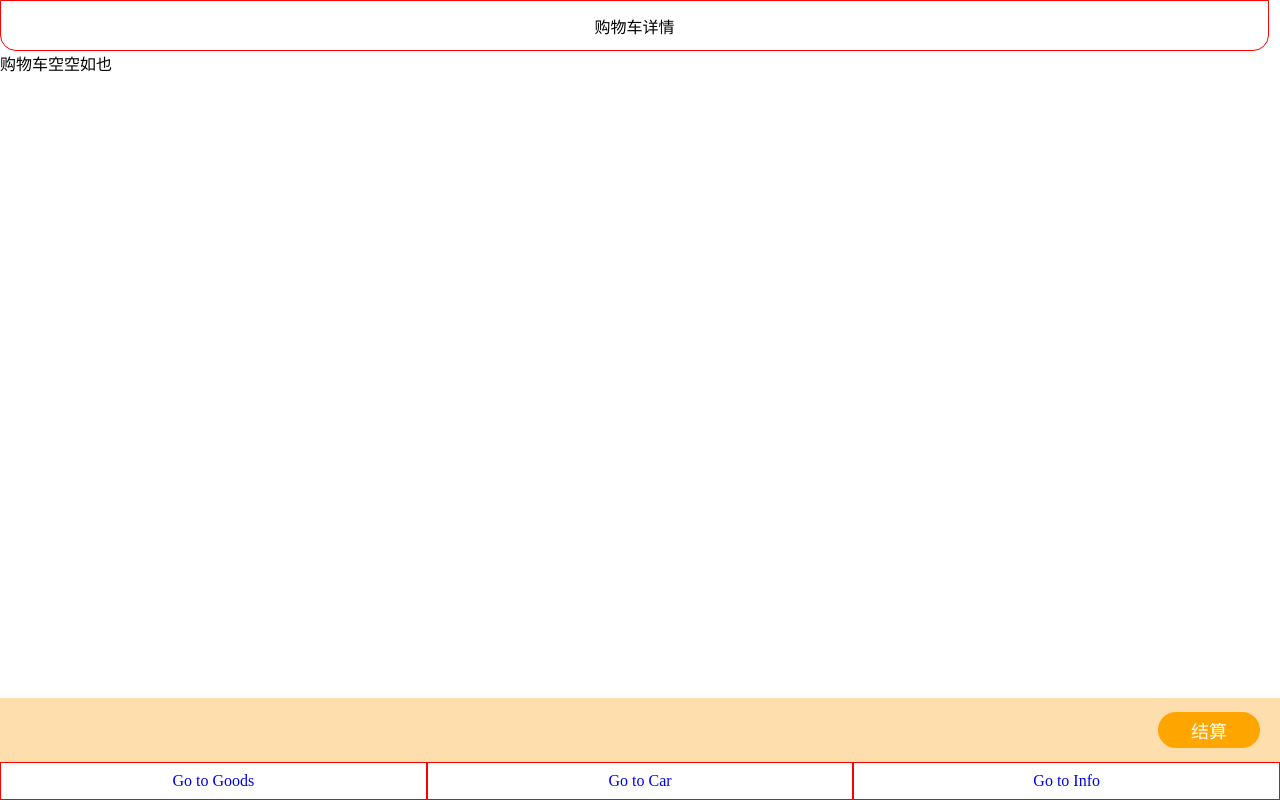
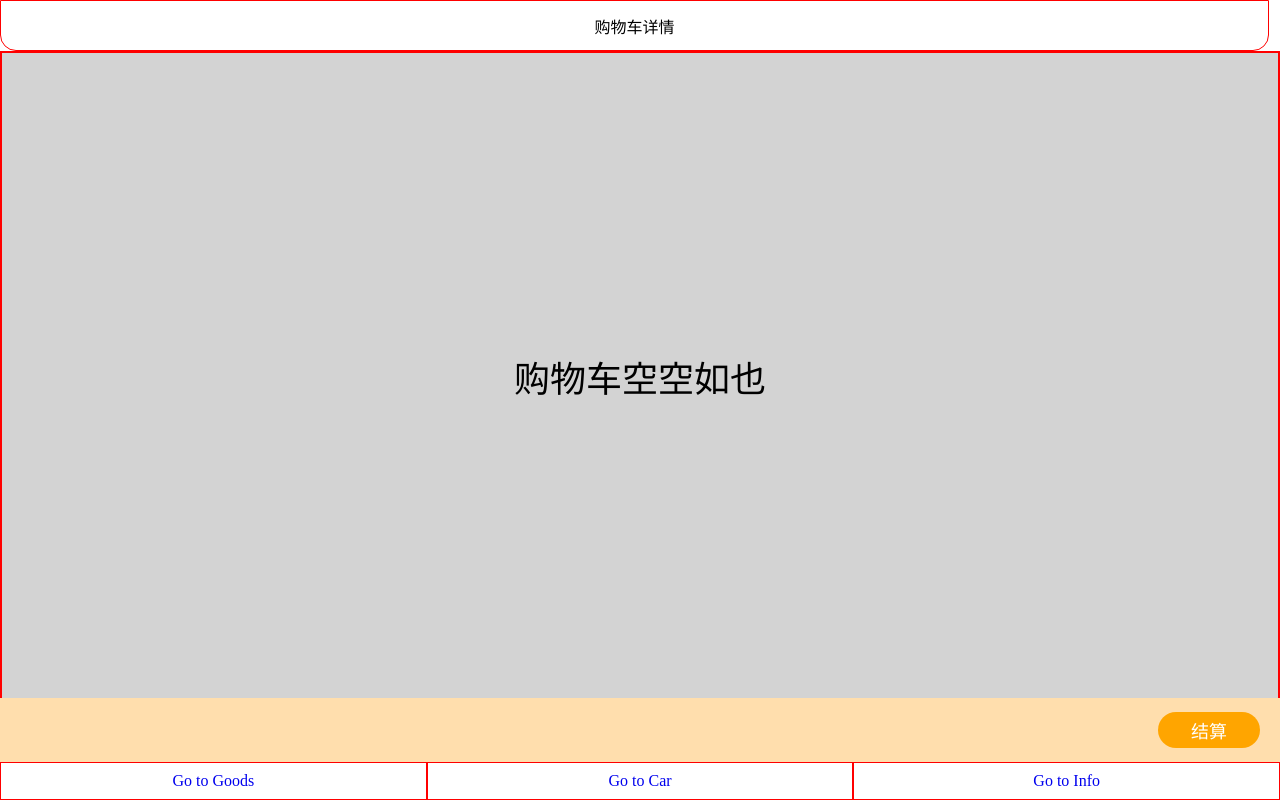
Before and after one commit to 91jzhu/shopping, a Vue app: page /#/car in a window 1280 px wide. Built offline with nearby package versions, Linux system fonts and the light colour scheme.

Commit message:
replace 基础样式

```diff
--- a/src/components/HomePage/Car.vue
+++ b/src/components/HomePage/Car.vue
@@ -6,6 +6,7 @@
       <div class="replace" v-else>购物车空空如也</div>
     </div>
     <div class="btnWrapper">
+      <div class="amount"></div>
       <button class="btn">结算</button>
     </div>
     <Navbar/>
@@ -54,6 +55,8 @@ export default {
   }
 
   .settle {
+    border:1px solid red;
+    height:calc(100vh - 155px);
     .carList {
       margin-top: 8px;
       border-radius: 12px;
@@ -61,7 +64,13 @@ export default {
       flex-wrap: wrap;
     }
     .replace{
-
+      border:1px solid red;
+      background: lightgrey;
+      height:100%;
+      display: flex;
+      justify-content: center;
+      align-items: center;
+      font-size: 36px;
     }
   }
 
```
